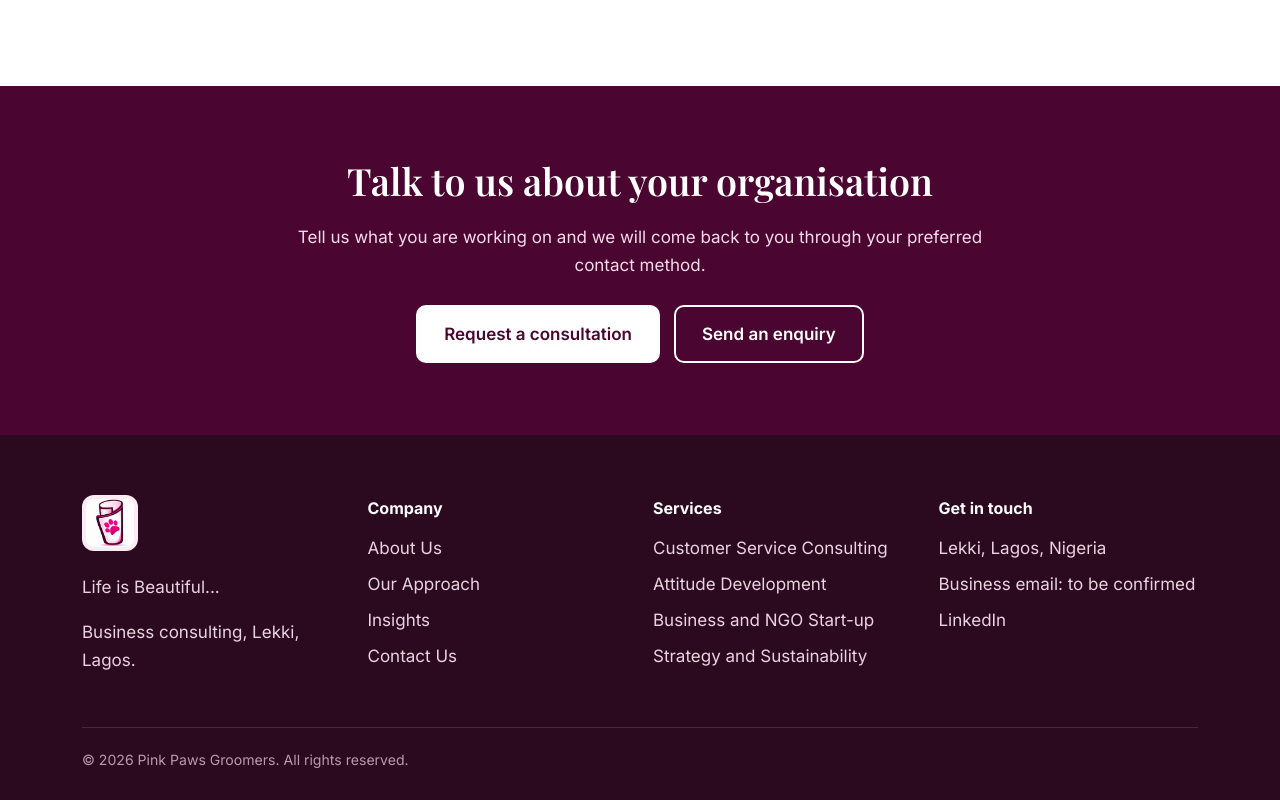
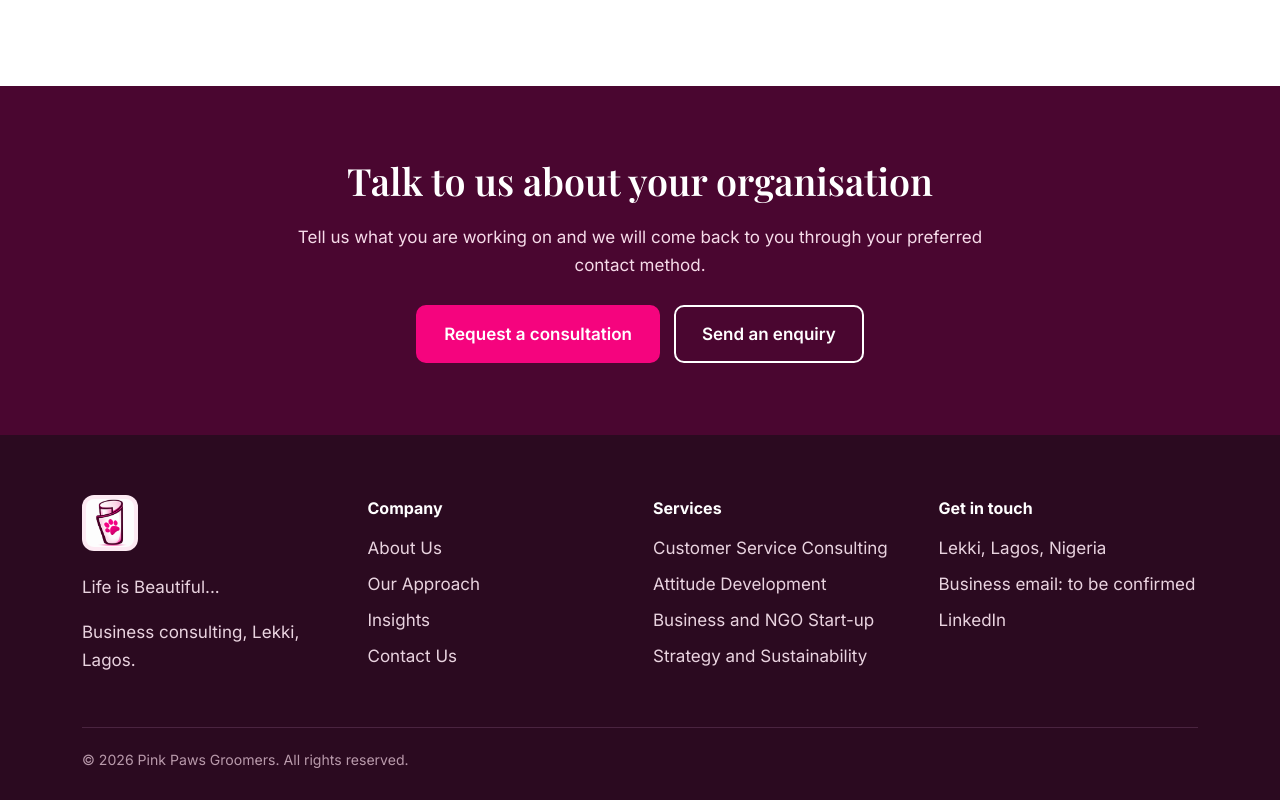
Before and after one commit to sheddzy/pinkpaws, a Next.js app: page / in a window 1280 px wide. Shown: the part 3955-4755 px from the top of the page. Built offline with nearby package versions, Linux system fonts and the light colour scheme; no server answers; a web font is replaced by a local one.

Commit message:
Improve consultation CTA contrast

```diff
--- a/app/globals.css
+++ b/app/globals.css
@@ -14,6 +14,8 @@ p{margin:0 0 1em;max-width:68ch}a{color:var(--plum2)}
 .btn:hover{background:var(--magenta);border-color:var(--magenta);color:#fff}
 .btn.ghost{background:transparent;color:var(--plum)}.btn.ghost:hover{background:var(--plum);border-color:var(--plum);color:#fff}
 .btn.light{background:#fff;color:var(--plum);border-color:#fff}.btn.light:hover{background:var(--magenta);border-color:var(--magenta);color:#fff}
+/* High-contrast primary consultation action on the dark CTA section */
+.cta .btn.light{background:var(--magenta);border-color:var(--magenta);color:#fff}.cta .btn.light:hover{background:#fff;border-color:#fff;color:var(--plum)}
 .btn.outline-light{background:transparent;color:#fff;border-color:#fff}.btn.outline-light:hover{background:#fff;color:var(--plum)}
 .btn.sm{padding:8px 16px;font-size:.92rem}.btn.wa{background:#1b7f47;border-color:#1b7f47}
 .row{display:flex;gap:14px;flex-wrap:wrap;align-items:center}
```
